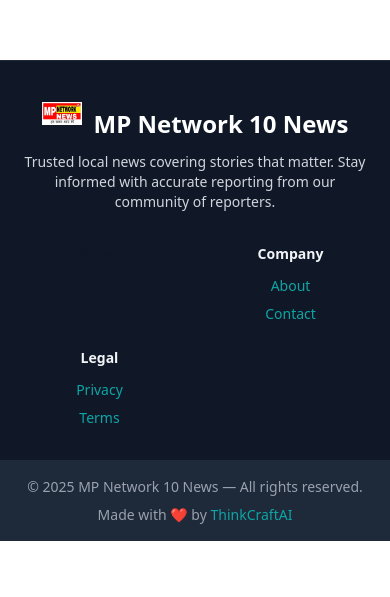
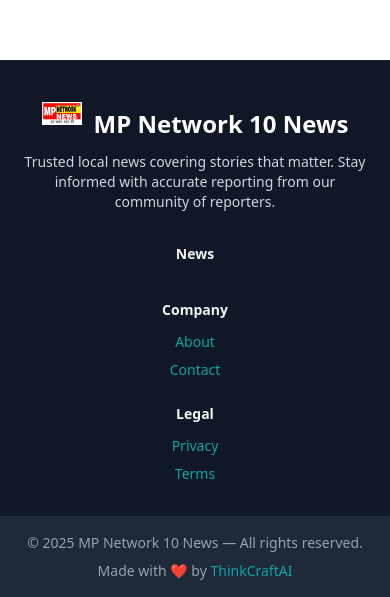
Before and after one commit to Avishkant/NewsPortal, a React (Vite) app in the folder client/: page /news in a window 390 px wide. Shown: the part 987-1584 px from the top of the page. Before the commit the page ends 1528 px from the top, so only its background shows below. Built offline with nearby package versions, Linux system fonts and the light colour scheme; no server answers.

Commit message:
footer ui updated

```diff
--- a/client/src/components/Footer.jsx
+++ b/client/src/components/Footer.jsx
@@ -14,11 +14,11 @@
               className="w-10 h-10 mr-3"
               imgClassName="block w-full h-full object-contain"
             />
-            <span className="text-2xl font-bold text-white">
+            <span className="text-2xl font-bold text-white truncate">
               MP Network 10 News
             </span>
           </Link>
-          <p className="text-sm text-gray-300 max-w-md">
+          <p className="text-sm text-gray-300 max-w-full sm:max-w-md">
             Trusted local news covering stories that matter. Stay informed with
             accurate reporting from our community of reporters.
           </p>
@@ -32,9 +32,9 @@
           </div> */}
         </div>
 
-        <div className="flex-1 grid grid-cols-2 sm:grid-cols-3 gap-6">
+        <div className="flex-1 grid grid-cols-1 sm:grid-cols-3 gap-6">
           <div>
-            <h4 className="text-sm font-semibold text-gray-900 mb-3">News</h4>
+            <h4 className="text-sm font-semibold text-gray-100 mb-3">News</h4>
             <ul className="space-y-2 text-sm text-gray-300">
               {/* News-specific links can go here */}
             </ul>
```
